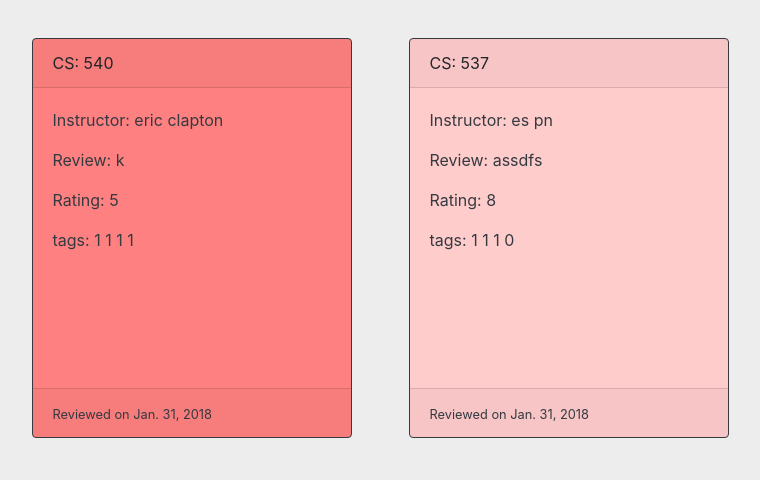
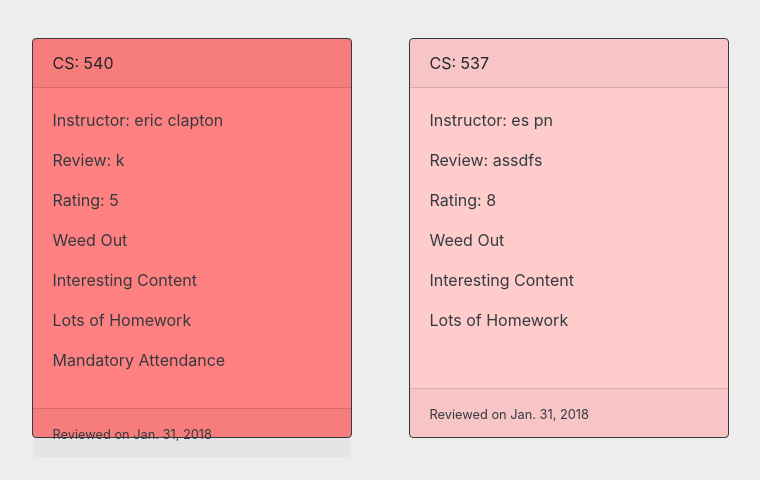
Before and after one commit to ejdweck/rate_courses, a Django app: page / in a window 1280 px wide. Shown: the part 304-784 px from the top of the page, without its empty margins (67-827 px from the left). Run offline with Django 3.2, Linux system fonts and the light colour scheme; data comes from the database, SQL or seed files in the repository; some libraries are stand-ins or nearby versions.

Commit message:
text tags in templates on homepage as proof of concept

```diff
--- a/templates/homepage.html
+++ b/templates/homepage.html
@@ -31,7 +31,18 @@
 		        <p class="card-text">Instructor: {{course.instructorId.firstName}} {{course.instructorId.lastName}}</p>
 		        <p class="card-text">Review: {{course.review}}</p>
 		        <p id="cardRating" class="card-text">Rating: {{course.rating}}</p>
-		        <p class="card-text">tags: {{course.courseReviewTagId.weedOutCourse}} {{course.courseReviewTagId.interestingContent}} {{course.courseReviewTagId.lotsOfHomework}} {{course.courseReviewTagId.mandatoryAttendance}}</p>
+		        {% if course.courseReviewTagId.weedOutCourse == 1 %}
+		        	<p> Weed Out <p>
+		        {% endif %}
+				{% if course.courseReviewTagId.interestingContent == 1 %}
+		        	<p> Interesting Content <p>
+		        {% endif %}
+		        {% if course.courseReviewTagId.lotsOfHomework == 1 %}
+		        	<p> Lots of Homework <p>
+		        {% endif %}
+				{% if course.courseReviewTagId.mandatoryAttendance == 1 %}
+		        	<p> Mandatory Attendance <p>
+		        {% endif %}
 		    </div>
 		    <div class="card-footer">
 		      <small class="text-dark">Reviewed on {{course.reviewDate}}</small>
```
